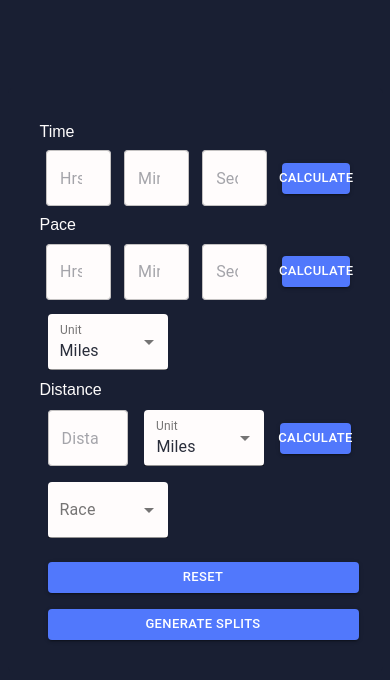
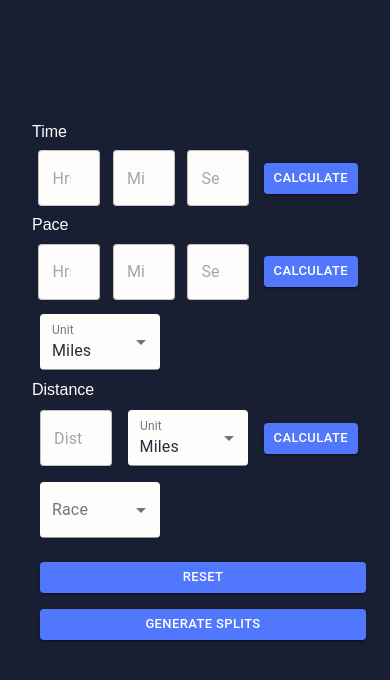
Before and after one commit to djm158/runcalculator, a React (Create React App) app: page / in a window 390 px wide. Shown: the top 680 px of the page. Built offline with nearby package versions, Linux system fonts and the light colour scheme.

Commit message:
refactor/fix: move splits to its own component, update styles

```diff
--- a/src/Calculator.tsx
+++ b/src/Calculator.tsx
@@ -17,6 +17,9 @@ import Select from "@material-ui/core/Select";
 import TextField from "@material-ui/core/TextField";
 import { makeStyles } from "@material-ui/core/styles";
 import { useFormik } from "formik";
+import { Splits, Split } from "./Splits";
+
+import styles from "./calculator.module.css";
 
 const useStyles = makeStyles((theme) => ({
   root: {
@@ -39,6 +42,7 @@ const useStyles = makeStyles((theme) => ({
   button: {
     backgroundColor: "#5178fc",
     marginLeft: theme.spacing(1),
+    flexShrink: 0,
   },
 }));
 
@@ -77,13 +81,6 @@ const predefinedRaces = {
 export const Calculator = () => {
   const classes = useStyles();
   const inputLabel = useRef(null);
-  interface Split {
-    split: number;
-    hours: number;
-    minutes: number;
-    seconds: number;
-  }
-
   const [splits, setSplits] = useState<Split[]>([]);
 
   const formik = useFormik<FormState>({
@@ -206,7 +203,12 @@ export const Calculator = () => {
       justifyContent="center"
       style={{ minHeight: "90vh" }}
     >
-      <Box className="calculator" p="2rem" borderRadius={5} bgcolor="#191f33">
+      <Box
+        className={styles.calculator}
+        p="2rem"
+        borderRadius={5}
+        bgcolor="#191f33"
+      >
         {/* TODO should these be three different forms? */}
         <form className={classes.root}>
           <p>Time</p>
@@ -396,36 +398,7 @@ export const Calculator = () => {
           </Button>
         </Box>
       </Box>
-      {splits.length > 0 && (
-        <Box
-          className="splits"
-          p="2rem"
-          borderRadius={5}
-          bgcolor="#191f33"
-          mt={2}
-        >
-          <table style={{ color: "#ffffff" }}>
-            <thead>
-              <tr>
-                <th>Split</th>
-                <th>Hours</th>
-                <th>Minutes</th>
-                <th>Seconds</th>
-              </tr>
-            </thead>
-            <tbody>
-              {splits.map((split, index) => (
-                <tr key={index}>
-                  <td>{split.split}</td>
-                  <td>{split.hours}</td>
-                  <td>{split.minutes}</td>
-                  <td>{split.seconds}</td>
-                </tr>
-              ))}
-            </tbody>
-          </table>
-        </Box>
-      )}
+      {splits.length > 0 && <Splits splits={splits} />}
     </Grid>
   );
 };
--- /dev/null
+++ b/src/Splits.tsx
@@ -0,0 +1,46 @@
+import Box from "@material-ui/core/Box";
+
+import styles from "./splits.module.css";
+
+export type Split = {
+  split: number;
+  hours: number;
+  minutes: number;
+  seconds: number;
+};
+
+interface SplitsProps {
+  splits: Split[];
+}
+
+export const Splits = ({ splits }: SplitsProps) => {
+  return (
+    <Box p="2rem" borderRadius={5} bgcolor="#191f33" mt={2}>
+      <table>
+        <thead>
+          <tr>
+            <th>Split</th>
+            <th>Hours</th>
+            <th>Minutes</th>
+            <th>Seconds</th>
+          </tr>
+        </thead>
+        <tbody>
+          {splits.map((split, index) => (
+            <tr
+              key={index}
+              className={
+                index % 2 === 0 ? styles["tr-light"] : styles["tr-dark"]
+              }
+            >
+              <td>{split.split}</td>
+              <td>{split.hours}</td>
+              <td>{split.minutes}</td>
+              <td>{split.seconds}</td>
+            </tr>
+          ))}
+        </tbody>
+      </table>
+    </Box>
+  );
+};
--- /dev/null
+++ b/src/calculator.module.css
@@ -0,0 +1,7 @@
+@media (max-width: 540px) {
+  .calculator {
+    width: 100%;
+    padding: 0.2rem;
+    padding: 0;
+  }
+}
--- /dev/null
+++ b/src/splits.module.css
@@ -0,0 +1,17 @@
+th,
+td {
+  padding: 0.5rem;
+}
+
+table {
+  color: #fff;
+  width: 100%;
+  border-collapse: collapse;
+}
+
+.tr-dark {
+  background-color: #191f33;
+}
+.tr-light {
+  background-color: #2a2f45;
+}
--- a/src/styles.css
+++ b/src/styles.css
@@ -21,15 +21,11 @@ p {
   font-size: 16px;
 }
 
-@media (max-width: 450px) {
+@media (max-width: 540px) {
   body {
     background-color: #191f33;
     margin: 0;
     padding: 0;
     overflow-x: hidden;
   }
-  .calculator {
-    max-width: 375px;
-    padding: 0.2rem;
-  }
 }
```
